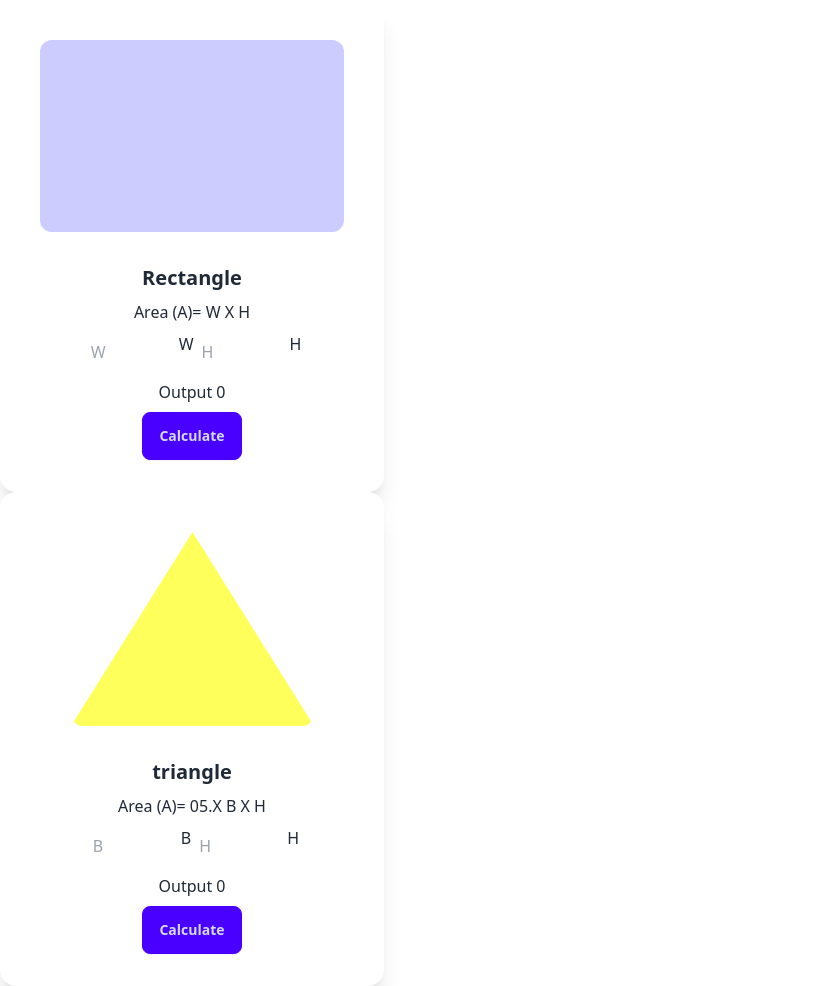
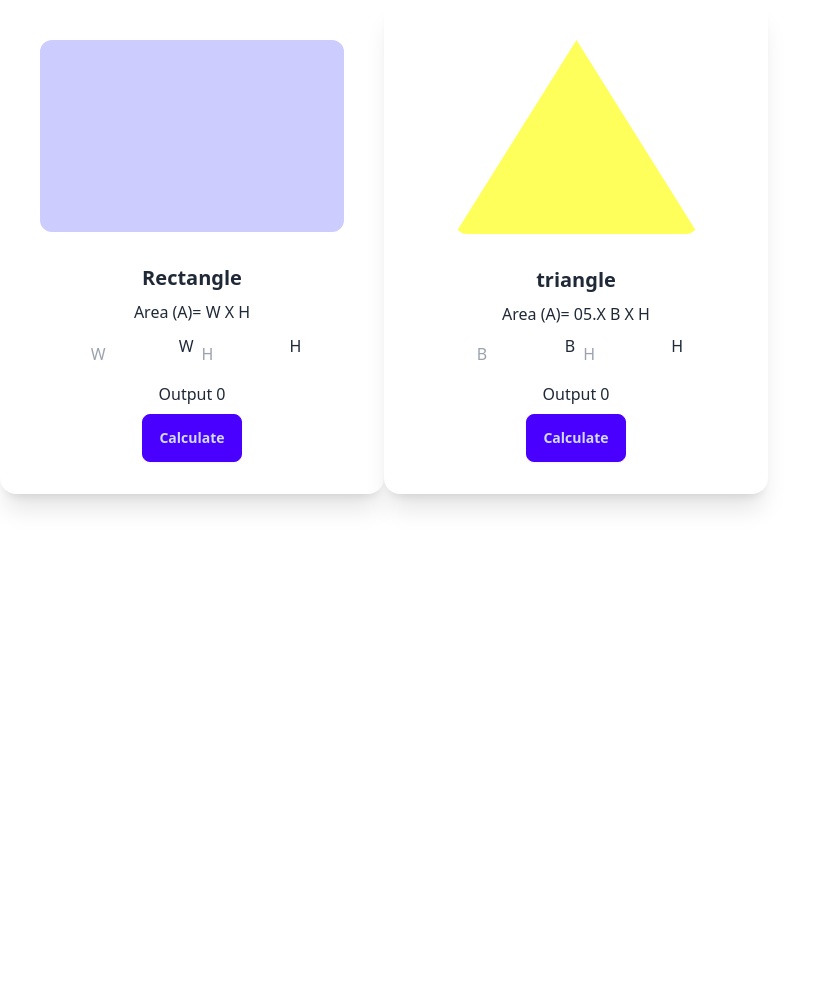
Before and after one commit to Fuadbla008/Geometri-calculator, a plain HTML site: page index.html in a window 1280 px wide. Shown: the whole page, without its empty margins (0-827 px from the left). After the commit the page ends 800 px from the top, so only its background shows below. Drawn offline with nearby package versions, Linux system fonts and the light colour scheme.

Commit message:
display flex update

```diff
--- a/index.html
+++ b/index.html
@@ -11,9 +11,10 @@
 
 <body>
     <section class="container">
-        <div class="col">
+        <div class=" flex">
+            <div class="flex">
                 <!-- this is first card. card item is rectangle -->
-            <div class="card bg-base-100 w-96 shadow-xl">
+                <div class="card bg-base-100 w-96 shadow-xl ">
                     <figure class="px-10 pt-10">
                         <img src="images/rectangle.png" alt="rectangle"
                             class="rounded-xl" />
@@ -74,6 +75,7 @@
 
                 </div>
             </div>
+        </div>
     </section>
 
     <script src="asset/main.js"></script>
```
Lines whose indentation alone changed are shown as unchanged.
